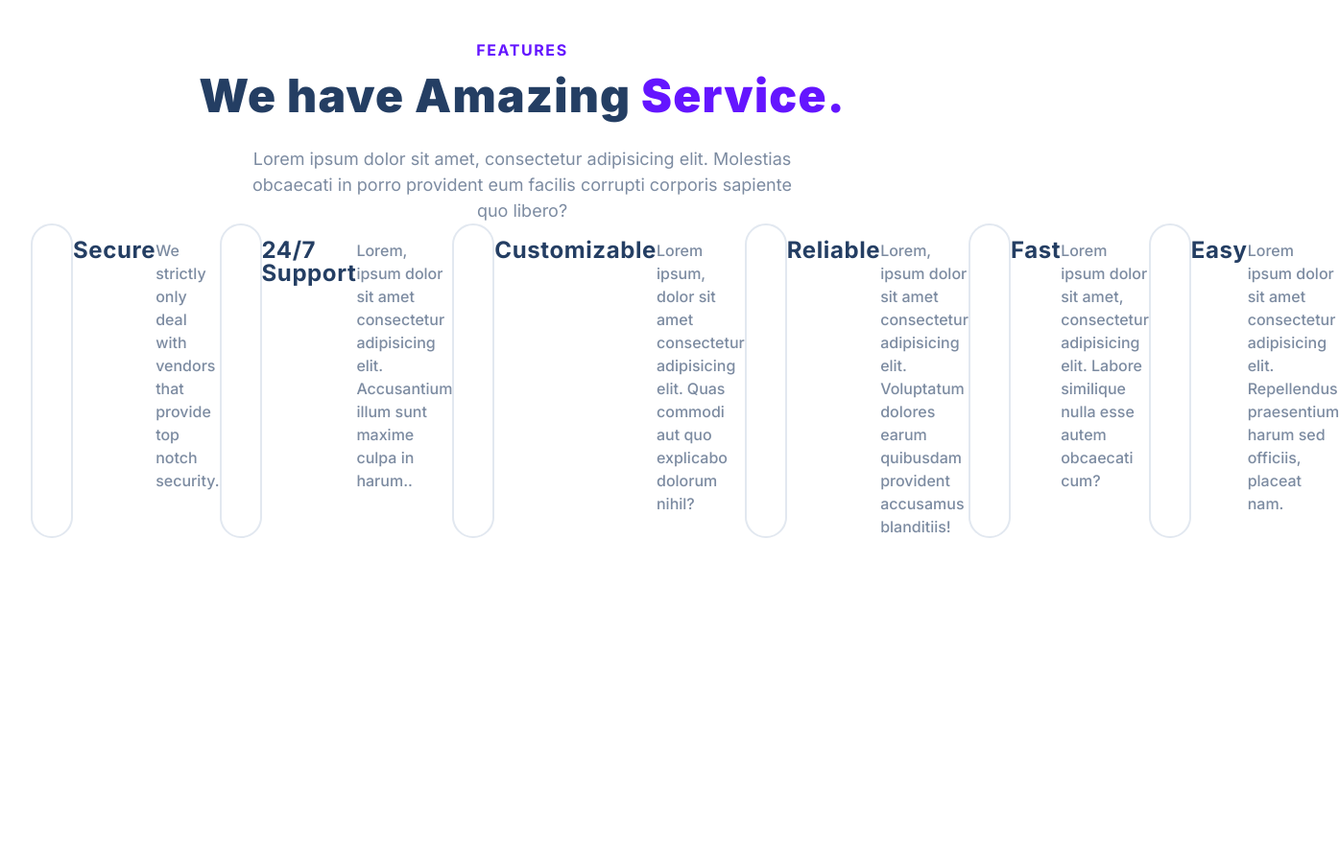
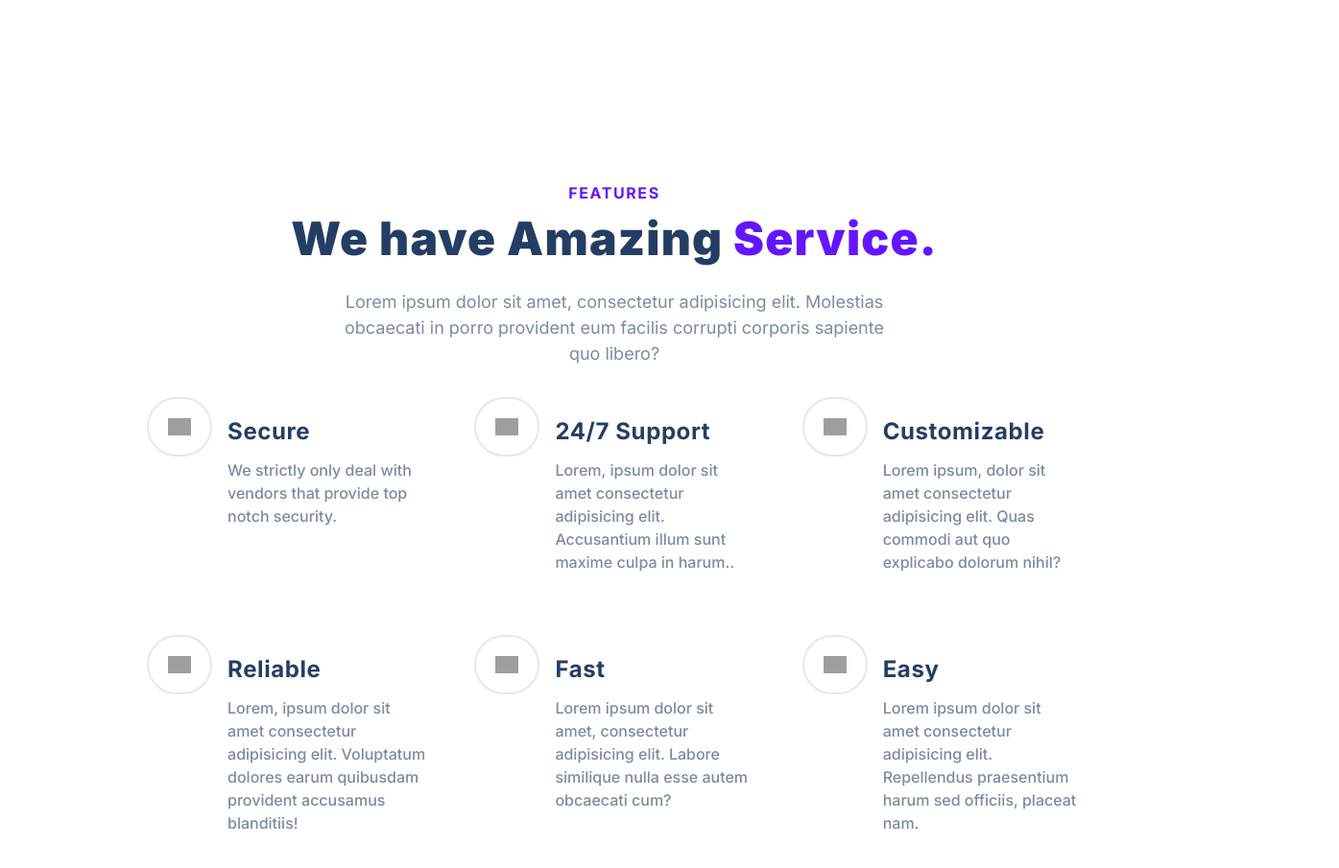
Before and after one commit to kbermoy/treact-frontend, a plain HTML site: page index.html in a window 1280 px wide. Shown: the part 728-1633 px from the top of the page at 96% size, 1395 px wide, since content can reach past the window. Before the commit the page ends 1321 px from the top, so only its background shows below. Drawn offline with Linux system fonts and the light colour scheme; grey boxes are pictures that could not be loaded.

Commit message:
completed section: features

```diff
--- a/index.html
+++ b/index.html
@@ -90,7 +90,7 @@
               corporis sapiente quo libero?
             </p>
           </div>
-          <div class="features__container">
+          <div class="feature__container">
             <div class="feature">
               <div class="feature__img--wrapper">
                 <img
@@ -99,10 +99,12 @@
                   alt=""
                 />
               </div>
+              <div class="feature__text">
                 <div class="feature__title">Secure</div>
                 <div class="feature__para">
                   We strictly only deal with vendors that provide top notch
                   security.
+                </div>
               </div>
             </div>
             <div class="feature">
@@ -113,10 +115,12 @@
                   alt=""
                 />
               </div>
+              <div class="feature__text">
                 <div class="feature__title">24/7 Support</div>
                 <div class="feature__para">
                   Lorem, ipsum dolor sit amet consectetur adipisicing elit.
                   Accusantium illum sunt maxime culpa in harum..
+                </div>
               </div>
             </div>
             <div class="feature">
@@ -127,10 +131,12 @@
                   alt=""
                 />
               </div>
+              <div class="feature__text">
                 <div class="feature__title">Customizable</div>
                 <div class="feature__para">
                   Lorem ipsum, dolor sit amet consectetur adipisicing elit. Quas
                   commodi aut quo explicabo dolorum nihil?
+                </div>
               </div>
             </div>
             <div class="feature">
@@ -141,11 +147,13 @@
                   alt=""
                 />
               </div>
+              <div class="feature__text">
                 <div class="feature__title">Reliable</div>
                 <div class="feature__para">
                   Lorem, ipsum dolor sit amet consectetur adipisicing elit.
                   Voluptatum dolores earum quibusdam provident accusamus
                   blanditiis!
+                </div>
               </div>
             </div>
             <div class="feature">
@@ -156,10 +164,12 @@
                   alt=""
                 />
               </div>
+              <div class="feature__text">
                 <div class="feature__title">Fast</div>
                 <div class="feature__para">
-                Lorem ipsum dolor sit amet, consectetur adipisicing elit. Labore
-                similique nulla esse autem obcaecati cum?
+                  Lorem ipsum dolor sit amet, consectetur adipisicing elit.
+                  Labore similique nulla esse autem obcaecati cum?
+                </div>
               </div>
             </div>
             <div class="feature">
@@ -170,6 +180,7 @@
                   alt=""
                 />
               </div>
+              <div class="feature__text">
                 <div class="feature__title">Easy</div>
                 <div class="feature__para">
                   Lorem ipsum dolor sit amet consectetur adipisicing elit.
@@ -179,6 +190,7 @@
             </div>
           </div>
         </div>
+      </div>
     </section>
   </body>
 </html>
--- a/style.css
+++ b/style.css
@@ -208,22 +208,19 @@ header {
     color: #A0AEC0;
 }
 
-#landing {
-    height: calc(100vh - 80px + 16px); /*TODO: does not cover entire height of page*/
-}
 
 /*  FEATURES SECTION  */
 .features__container {
     height: 100%;
     max-height: 838.5px;
     display: flex;
+    padding: 96px 0;
 }
 
 .features__row {
     width: 100%;
     max-width: 1024px;
-    display: flex;
-    flex-direction: column;
+    margin: 0 auto;
 }
 
 .features__description {
@@ -255,22 +252,38 @@ header {
     max-width: 36rem;
 }
 
+.feature__container {
+    display: flex;
+    flex-wrap: wrap;
+}
+
 .feature {
     display: flex;
+    width: 30%;
+    padding: 32px 8px;
+    align-items: flex-start;
+    margin: 0 auto;
 }
 
 .feature__img--wrapper {
+    flex-shrink: 0; /*make sure wrap dont change size of img*/
     padding: 20px;
     border: 2px solid rgb(226, 232, 240);
     border-radius: 9999px;
     display: flex;
     align-items: center;
     justify-content: center;
+
 }
 
 .feature__img {
     width: 100%;
     max-width: 24px;
+}
+
+.feature__text {
+    margin-top: 8px;
+    margin-left: 16px;
 }
 
 .feature__title {
@@ -286,5 +299,4 @@ header {
     color: #7C8BA1;
     margin: 16px 0 0;
     font-weight: 500;
-
 }
```
Lines whose indentation alone changed are shown as unchanged.
